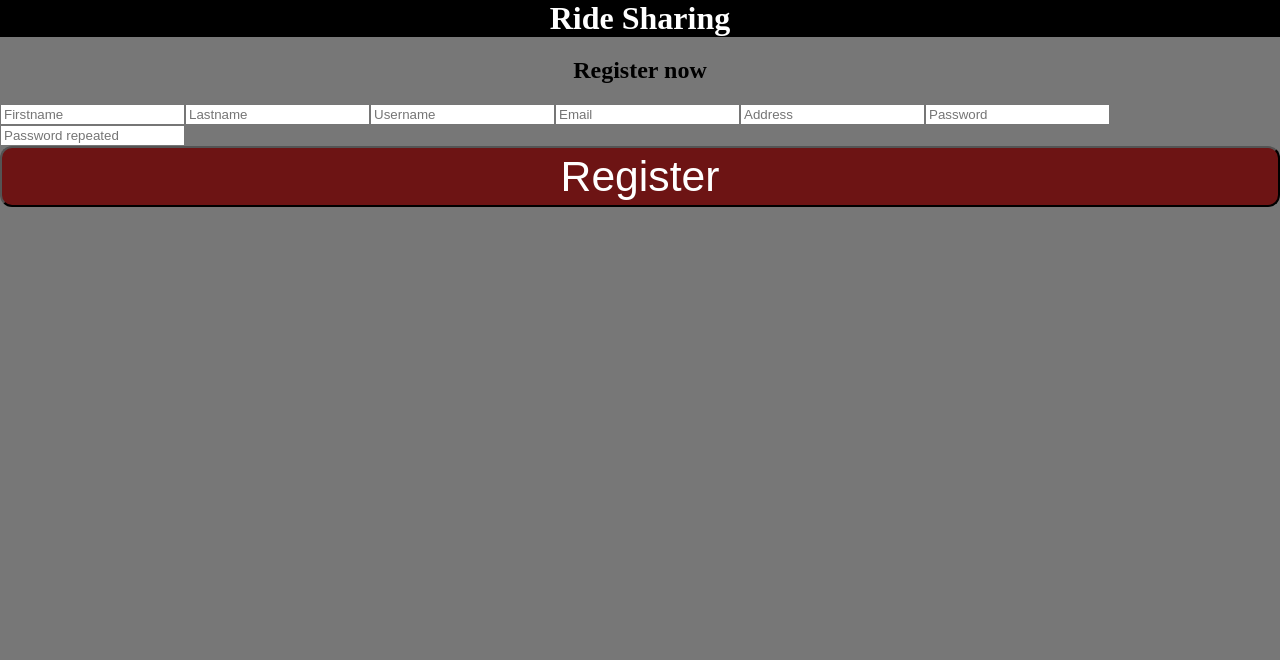
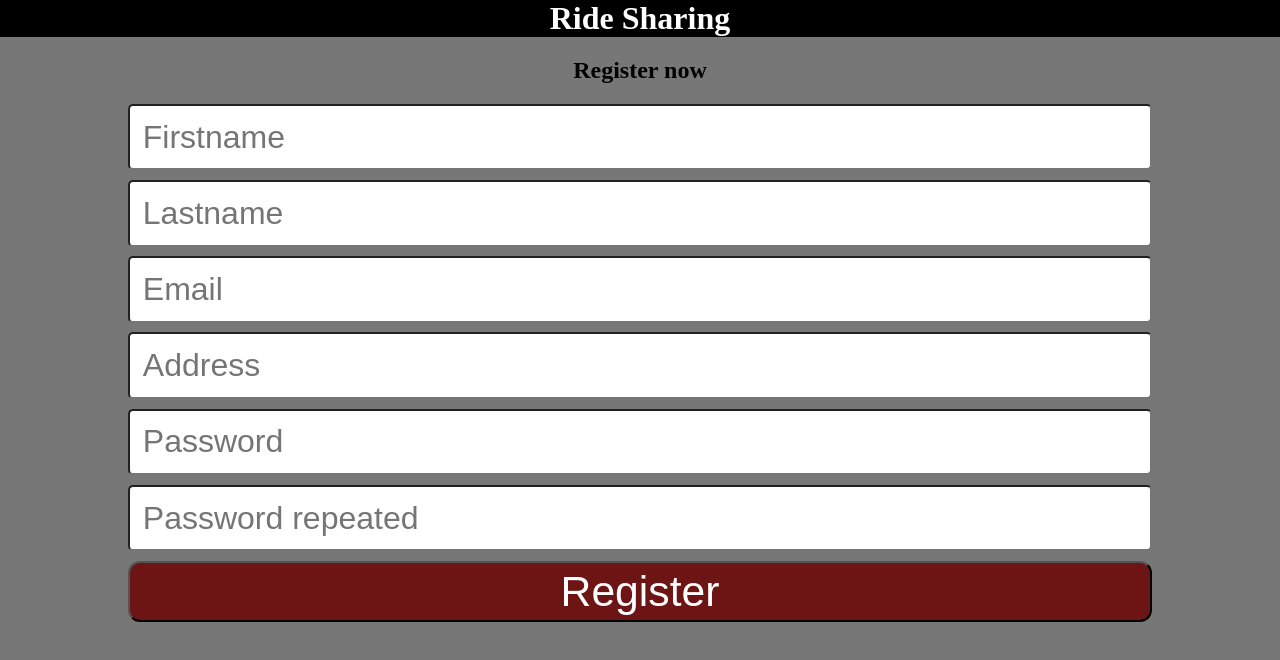
Before and after one commit to bfhmea4/mea4_03_rides, an Angular app in the folder src/main/ride_sharing_webbapp/: page /register in a window 1280 px wide. Shown: the top 660 px of the page. Built offline with nearby package versions, Linux system fonts and the light colour scheme.

Commit message:
formatted input fields

```diff
--- a/src/main/ride_sharing_webbapp/src/app/login/login.component.css
+++ b/src/main/ride_sharing_webbapp/src/app/login/login.component.css
@@ -18,6 +18,7 @@
   font-size: 24pt;
   margin-bottom: 0.3em;
   margin-top: 0;
+  box-sizing: border-box;
 }
 
 .button-red {
--- a/src/main/ride_sharing_webbapp/src/app/register/register.component.css
+++ b/src/main/ride_sharing_webbapp/src/app/register/register.component.css
@@ -0,0 +1,15 @@
+.content {
+  width: 80%;
+  margin: 0 auto;
+  height: 100%;
+}
+
+.text-input {
+  width: 100%;
+  border-radius: 5px;
+  padding: 0.4em;
+  font-size: 24pt;
+  margin-bottom: 0.3em;
+  margin-top: 0;
+  box-sizing: border-box;
+}
--- a/src/main/ride_sharing_webbapp/src/app/register/register.component.html
+++ b/src/main/ride_sharing_webbapp/src/app/register/register.component.html
@@ -4,7 +4,6 @@
   <form class="form" #userRegister="ngForm" (ngSubmit)="onClickSubmit(userRegister.value)" >
     <input class="text-input" name="firstname" type="text" placeholder="Firstname" required>
     <input class="text-input" name="lastname" type="text" placeholder="Lastname" required>
-    <input class="text-input" name="username" type="text" placeholder="Username" required>
     <input class="text-input" name="email" type="email" placeholder="Email" pattern="^[\w-\.]+@([\w-]+\.)+[\w-]{2,4}$" required>
     <input class="text-input" name="address" type="text" placeholder="Address" required>
     <input class="text-input" name="password" type="password" placeholder="Password" required>
--- a/src/main/ride_sharing_webbapp/src/app/register/register.component.ts
+++ b/src/main/ride_sharing_webbapp/src/app/register/register.component.ts
@@ -20,20 +20,22 @@ export class RegisterComponent implements OnInit {
       this.router.navigate(["/profile"]);
     //TODO: Check if the 2 Passwords are the same
     let user: User = {
-      id: 1,
-      firstName: data.firstname,
-      lastName: data.lastname,
-      userName: data.username,
+      id: 0,
+      firstName: data.firstName,
+      lastName: data.lastName,
       email: data.email,
       address: data.address,
       password: data.password
     }
-    this.userService.registerUser(user).subscribe(token => {
-      if (!token) {
+    console.log("try to post user: " + data);
+    this.userService.registerUser(user).subscribe(user => {
+      if (!user) {
         console.error("could not register, something went wrong");
+        localStorage.setItem("id", user.id);
+        console.log("returned user with id: " + user.id);
+        // localStorage.setItem("token", token);
+        this.router.navigate(["/profile"]);
       }
-      localStorage.setItem("token", token);
-      this.router.navigate(["/profile"]);
     })
   }
 
--- a/src/main/ride_sharing_webbapp/src/model/User.ts
+++ b/src/main/ride_sharing_webbapp/src/model/User.ts
@@ -2,7 +2,6 @@ export interface User {
   id: number;
   firstName: string;
   lastName: string;
-  userName: string;
   email: string;
   address: string
   password: string;
```
Also changed, not shown: 1 other file (tests, documents, lock files or other folders).
